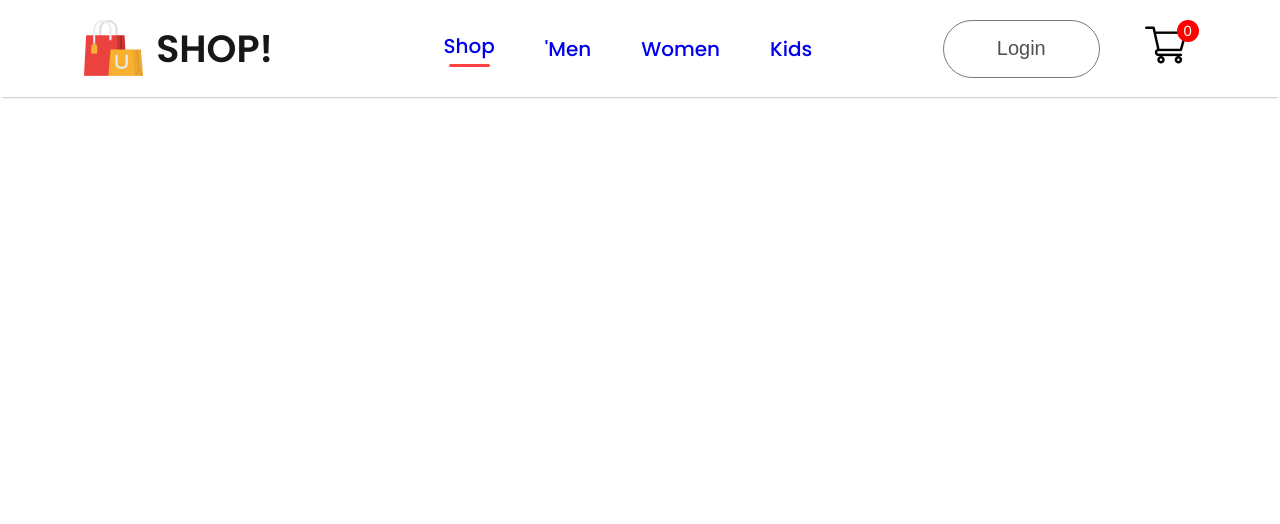
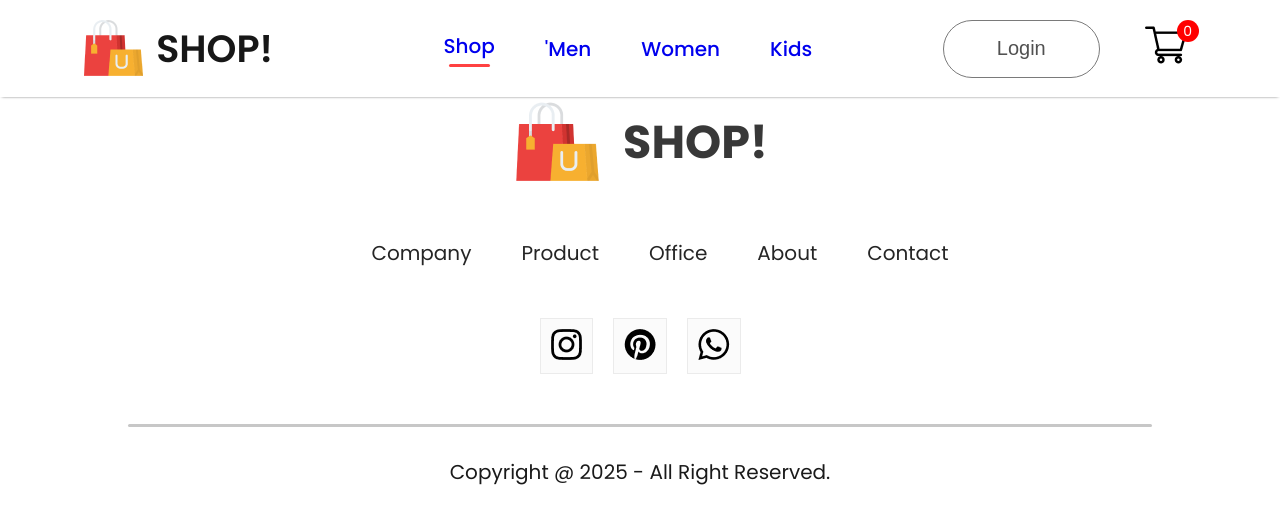
Before and after one commit to zizua/e-commerce, a React (Create React App) app in the folder frontend/: page /login in a window 1280 px wide. Shown: the top 524 px of the page. Built offline with nearby package versions, Linux system fonts and the light colour scheme.

Commit message:
13. create footer folder and setup the files (for general footer)

```diff
--- a/frontend/src/App.js
+++ b/frontend/src/App.js
@@ -6,6 +6,7 @@
 import Product from './Pages/Product';
 import Cart from './Pages/Cart';
 import LoginSignup from './Pages/LoginSignup';
+import Footer from './Components/Footer/Footer';
 
 function App() {
   return (
@@ -16,18 +17,21 @@
         <Navbar />
         {/* 1. setup navbar --end */}
         <Routes>
-        <Route path='/' element={<Shop/>}/>
-        <Route path='/mens' element={<ShopCategory category="men"/>}/>
-        <Route path='/womens' element={<ShopCategory category="women"/>}/>
-        <Route path='/kids' element={<ShopCategory category="kids"/>}/>
-        <Route path='/product' element={<Product/>}>
-          <Route path=':productId' element={<Product/>}/>
+          <Route path="/" element={<Shop />} />
+          <Route path="/mens" element={<ShopCategory category="men" />} />
+          <Route path="/womens" element={<ShopCategory category="women" />} />
+          <Route path="/kids" element={<ShopCategory category="kids" />} />
+          <Route path="/product" element={<Product />}>
+            <Route path=":productId" element={<Product />} />
           </Route>
-        <Route path='/cart' element={<Cart/>}/>
-        <Route path='/login' element={<LoginSignup/>}/>
+          <Route path="/cart" element={<Cart />} />
+          <Route path="/login" element={<LoginSignup />} />
         </Routes>
+        {/* 3. setup routes --end */}
+        {/* 11. setup footer --start */}
+        <Footer />
+        {/* 11. setup footer --end */}
       </BrowserRouter>
-      {/* 3. setup routes --end */}
     </div>
   );
 }
--- /dev/null
+++ b/frontend/src/Components/Footer/Footer.css
@@ -0,0 +1,62 @@
+.footer {
+    display: flex;
+    flex-direction: column;
+    justify-content: center;
+    align-items: center;
+    gap: 50px;
+}
+
+.footer-logo {
+    display: flex;
+    align-items: center;
+    gap: 20px;
+}
+
+.footer-logo p {
+    color: #383838;
+    font-size: 46px;
+    font-weight: 700;
+}
+
+.footer-links {
+    display: flex;
+    list-style: none;
+    gap: 50px;
+    color: #252525;
+    font-size: 20px;
+}
+
+.footer-links li {
+    cursor: pointer;
+}
+
+.footer-social-icon {
+    display: flex;
+    gap: 20px;
+}
+
+.footer-icons-container {
+    padding: 10px;
+    padding-bottom: 6px;
+    background: #fbfbfb;
+    border: 1px solid #ebebeb;
+}
+
+.footer-copyright {
+    display: flex;
+    flex-direction: column;
+    align-items: center;
+    gap: 30px;
+    width: 100%;
+    margin-bottom: 30px;
+    color: #1a1a1a;
+    font-size: 20px;
+}
+
+.footer-copyright hr {
+    width: 80%;
+    border: none;
+    border-radius: 10px;
+    height: 3px;
+    background: #c7c7c7;
+}
--- /dev/null
+++ b/frontend/src/Components/Footer/Footer.jsx
@@ -0,0 +1,42 @@
+import React from 'react'
+import './Footer.css'
+import footer_logo from '../Assets/logo_big.png'
+import instagram_icon from '../Assets/instagram_icon.png'
+import pintester_icon from '../Assets/pintester_icon.png'
+import whatsapp_icon from '../Assets/whatsapp_icon.png'
+
+
+const Footer = () => {
+  return (
+    <div className='footer'>
+        <div className="footer-logo">
+            <img src={footer_logo} alt="" />
+            <p>SHOP!</p>
+        </div>
+        <ul className="footer-links">
+            <li>Company</li>
+            <li>Product</li>
+            <li>Office</li>
+            <li>About</li>
+            <li>Contact</li>
+        </ul>
+        <div className="footer-social-icon">
+            <div className="footer-icons-container">
+                <img src={instagram_icon} alt="" />
+            </div>
+            <div className="footer-icons-container">
+                <img src={pintester_icon} alt="" />
+            </div>
+            <div className="footer-icons-container">
+                <img src={whatsapp_icon} alt="" />
+            </div>
+        </div>
+        <div className="footer-copyright">
+            <hr />
+            <p>Copyright @ 2025 - All Right Reserved.</p>
+        </div>
+    </div>
+  )
+}
+
+export default Footer
```
Lines whose indentation alone changed are shown as unchanged.
